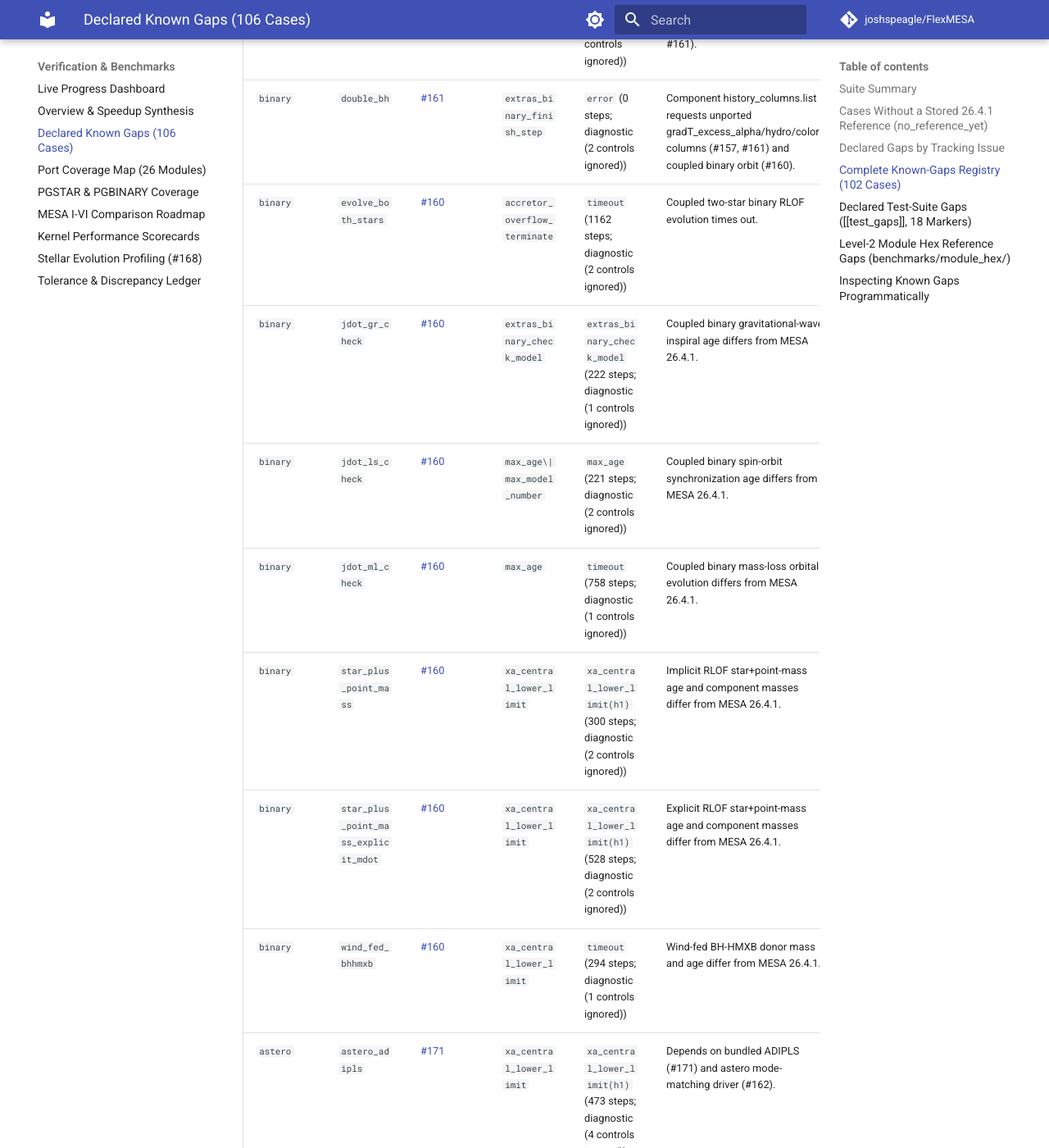
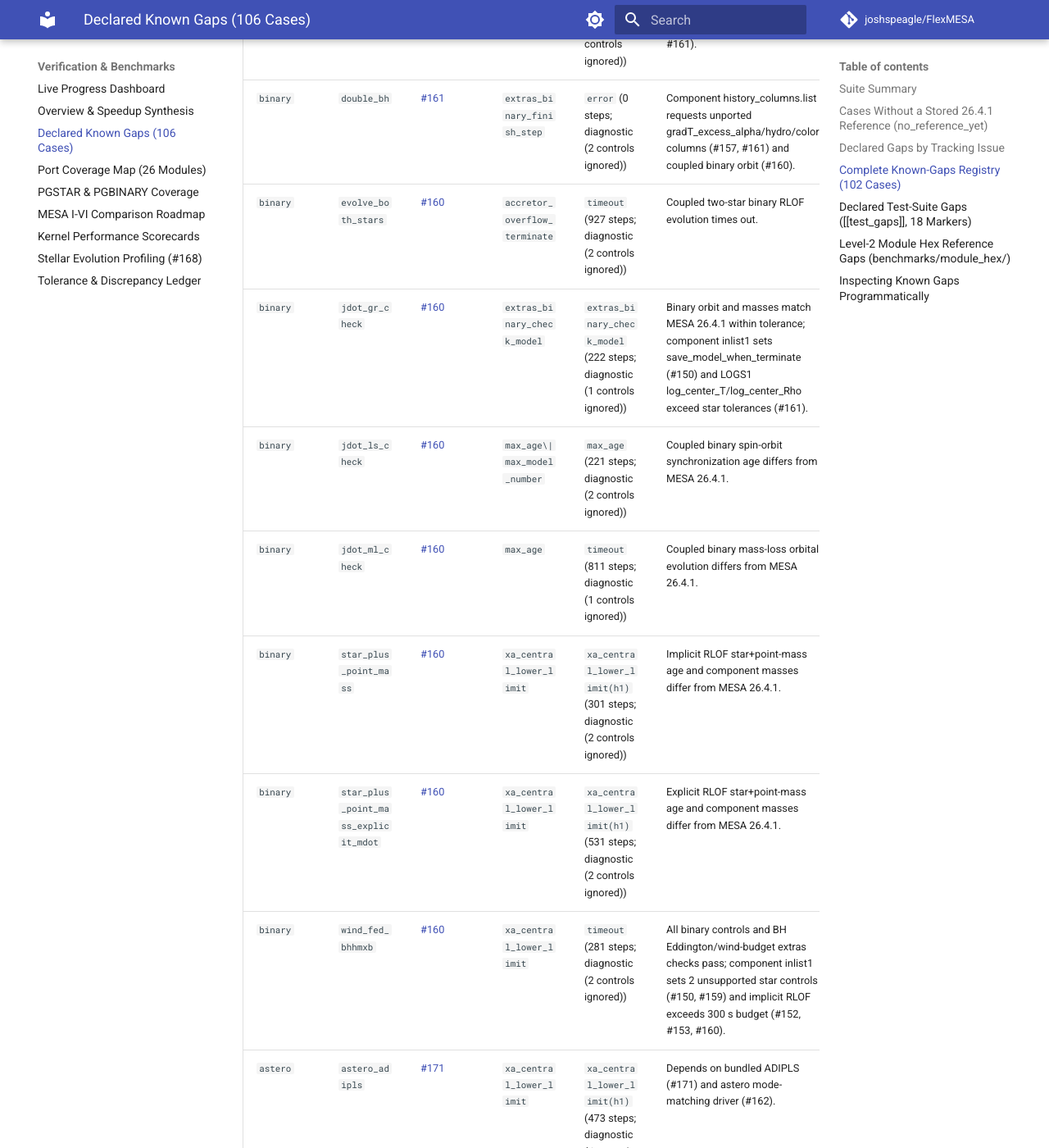
Before and after one commit to joshspeagle/FlexMESA, an MkDocs documentation site: the page built from docs/benchmarks/known-gaps.md, in a window 1280 px wide and 1400 px high, scrolled down 15647 px. Shown: the whole window at 82% size. Built offline with MkDocs 1.6.1 and Material for MkDocs 9.7.7, drawn with Linux system fonts in a browser that asks for light colours; comment, search, counter and statistics services are not loaded.

Commit message:
Record 8-case binary baseline measurements, DECISIONS #36, and known-gaps updates (#160)
- Update baseline_run_26_4_1.json and notes/audit/case_table.md from the
  measured 8-case strict binary campaign with component LOGS1/LOGS2 stellar
  history comparisons (0 baseline regressions across all 106 cases;
  binary/jdot_gr_check now passes all binary_history.data final and track
  tolerances).
- Record DECISIONS #27 baseline movement in DECISIONS #36, update stale
  reason strings for binary/jdot_gr_check and binary/wind_fed_bhhmxb in
  known_gaps.toml, and regenerate known-gaps.md and progress dashboard.

Refs #160, Refs #175, Refs #186

Co-Authored-By: Antigravity <noreply@google.com>

```diff
--- a/docs/benchmarks/known-gaps.md
+++ b/docs/benchmarks/known-gaps.md
@@ -139,13 +139,13 @@ Cases lacking a committed MESA `26.4.1` baseline report `no reference yet` and c
 | `star` | `wd_stable_h_burn` | [#152](https://github.com/joshspeagle/FlexMESA/issues/152) | `star_mass_max_limit` | `error` (0 steps; diagnostic (10 controls ignored)) | Stable H-burning accreting WD fails to converge on dt floor (#152, #159). |
 | `star` | `zams_to_cc_80` | [#152](https://github.com/joshspeagle/FlexMESA/issues/152) | `fe_core_infall_limit` | `timeout` (71 steps; diagnostic (48 controls ignored)) | 80 Msun evolution terminates at fe_core_infall_limit off reference track with unported core-collapse solver and rate controls (#152, #161). |
 | `binary` | `double_bh` | [#161](https://github.com/joshspeagle/FlexMESA/issues/161) | `extras_binary_finish_step` | `error` (0 steps; diagnostic (2 controls ignored)) | Component history_columns.list requests unported gradT_excess_alpha/hydro/colors columns (#157, #161) and coupled binary orbit (#160). |
-| `binary` | `evolve_both_stars` | [#160](https://github.com/joshspeagle/FlexMESA/issues/160) | `accretor_overflow_terminate` | `timeout` (1162 steps; diagnostic (2 controls ignored)) | Coupled two-star binary RLOF evolution times out. |
-| `binary` | `jdot_gr_check` | [#160](https://github.com/joshspeagle/FlexMESA/issues/160) | `extras_binary_check_model` | `extras_binary_check_model` (222 steps; diagnostic (1 controls ignored)) | Coupled binary gravitational-wave inspiral age differs from MESA 26.4.1. |
+| `binary` | `evolve_both_stars` | [#160](https://github.com/joshspeagle/FlexMESA/issues/160) | `accretor_overflow_terminate` | `timeout` (927 steps; diagnostic (2 controls ignored)) | Coupled two-star binary RLOF evolution times out. |
+| `binary` | `jdot_gr_check` | [#160](https://github.com/joshspeagle/FlexMESA/issues/160) | `extras_binary_check_model` | `extras_binary_check_model` (222 steps; diagnostic (1 controls ignored)) | Binary orbit and masses match MESA 26.4.1 within tolerance; component inlist1 sets save_model_when_terminate (#150) and LOGS1 log_center_T/log_center_Rho exceed star tolerances (#161). |
 | `binary` | `jdot_ls_check` | [#160](https://github.com/joshspeagle/FlexMESA/issues/160) | `max_age\|max_model_number` | `max_age` (221 steps; diagnostic (2 controls ignored)) | Coupled binary spin-orbit synchronization age differs from MESA 26.4.1. |
-| `binary` | `jdot_ml_check` | [#160](https://github.com/joshspeagle/FlexMESA/issues/160) | `max_age` | `timeout` (758 steps; diagnostic (1 controls ignored)) | Coupled binary mass-loss orbital evolution differs from MESA 26.4.1. |
-| `binary` | `star_plus_point_mass` | [#160](https://github.com/joshspeagle/FlexMESA/issues/160) | `xa_central_lower_limit` | `xa_central_lower_limit(h1)` (300 steps; diagnostic (2 controls ignored)) | Implicit RLOF star+point-mass age and component masses differ from MESA 26.4.1. |
-| `binary` | `star_plus_point_mass_explicit_mdot` | [#160](https://github.com/joshspeagle/FlexMESA/issues/160) | `xa_central_lower_limit` | `xa_central_lower_limit(h1)` (528 steps; diagnostic (2 controls ignored)) | Explicit RLOF star+point-mass age and component masses differ from MESA 26.4.1. |
-| `binary` | `wind_fed_bhhmxb` | [#160](https://github.com/joshspeagle/FlexMESA/issues/160) | `xa_central_lower_limit` | `timeout` (294 steps; diagnostic (1 controls ignored)) | Wind-fed BH-HMXB donor mass and age differ from MESA 26.4.1. |
+| `binary` | `jdot_ml_check` | [#160](https://github.com/joshspeagle/FlexMESA/issues/160) | `max_age` | `timeout` (811 steps; diagnostic (1 controls ignored)) | Coupled binary mass-loss orbital evolution differs from MESA 26.4.1. |
+| `binary` | `star_plus_point_mass` | [#160](https://github.com/joshspeagle/FlexMESA/issues/160) | `xa_central_lower_limit` | `xa_central_lower_limit(h1)` (301 steps; diagnostic (2 controls ignored)) | Implicit RLOF star+point-mass age and component masses differ from MESA 26.4.1. |
+| `binary` | `star_plus_point_mass_explicit_mdot` | [#160](https://github.com/joshspeagle/FlexMESA/issues/160) | `xa_central_lower_limit` | `xa_central_lower_limit(h1)` (531 steps; diagnostic (2 controls ignored)) | Explicit RLOF star+point-mass age and component masses differ from MESA 26.4.1. |
+| `binary` | `wind_fed_bhhmxb` | [#160](https://github.com/joshspeagle/FlexMESA/issues/160) | `xa_central_lower_limit` | `timeout` (281 steps; diagnostic (2 controls ignored)) | All binary controls and BH Eddington/wind-budget extras checks pass; component inlist1 sets 2 unsupported star controls (#150, #159) and implicit RLOF exceeds 300 s budget (#152, #153, #160). |
 | `astero` | `astero_adipls` | [#171](https://github.com/joshspeagle/FlexMESA/issues/171) | `xa_central_lower_limit` | `xa_central_lower_limit(h1)` (473 steps; diagnostic (4 controls ignored)) | Depends on bundled ADIPLS (#171) and astero mode-matching driver (#162). |
 | `astero` | `astero_gyre` | [#170](https://github.com/joshspeagle/FlexMESA/issues/170) | `xa_central_lower_limit` | `xa_central_lower_limit(h1)` (473 steps; diagnostic (4 controls ignored)) | Depends on bundled GYRE (#170) and astero mode-matching driver (#162). |
 | `astero` | `example_astero` | [#162](https://github.com/joshspeagle/FlexMESA/issues/162) | `xtra1` | `astero_use_first_values_samples=1_best_chi2=2.263102e1_term=limit_num_chi2_too_big` (660 steps; diagnostic (51 controls ignored)) | Asteroseismic search driver and in-house pulsation scaffolding (#162, #171). |
```
Also changed, not shown: notes/DECISIONS.md (+1 -0 lines), notes/audit/case_table.md (+6 -6 lines), 2 other files.
